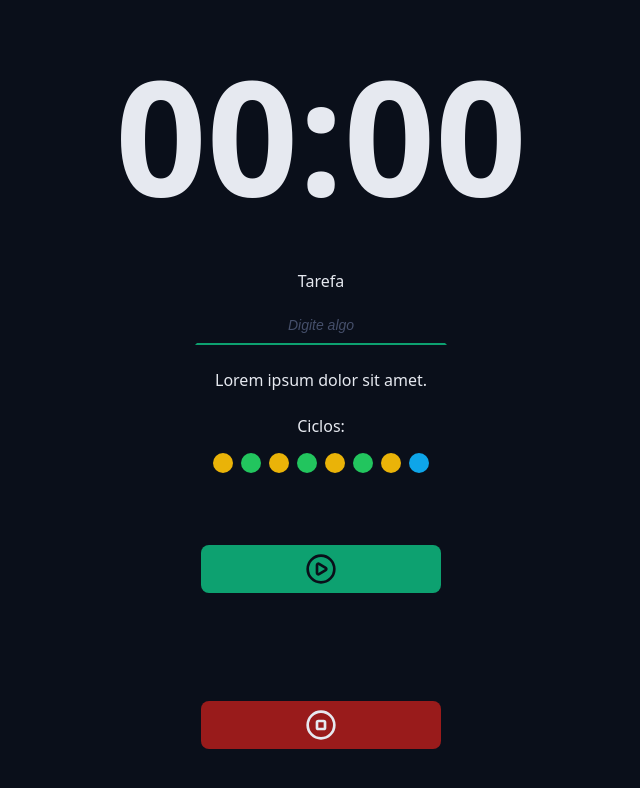
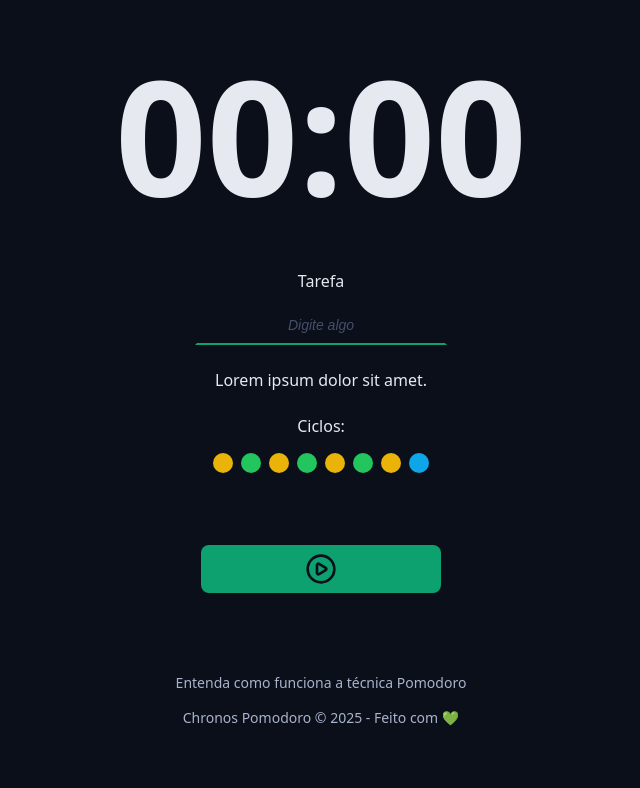
Before and after one commit to matheusjbk/chronos-pomodoro, a React (Vite) app: page / in a window 1280 px wide. Shown: the part 272-1060 px from the top of the page, without its empty margins (319-959 px from the left). After the commit the page ends 1031 px from the top, so only its background shows below. Built offline with nearby package versions, Linux system fonts and the light colour scheme.

Commit message:
feat: adding footer component

```diff
--- a/src/App.tsx
+++ b/src/App.tsx
@@ -5,7 +5,8 @@
 import { Input } from './components/Input';
 import { Cycles } from './components/Cycles';
 import { Button } from './components/Button';
-import { PlayCircleIcon, StopCircleIcon } from 'lucide-react';
+import { Footer } from './components/Footer';
+import { PlayCircleIcon } from 'lucide-react';
 
 import './styles/theme.css';
 import './styles/global.css';
@@ -45,10 +46,13 @@
           </div>
 
           <div className='formRow'>
-            <Button icon={<PlayCircleIcon />} color='green' />
-            <Button icon={<StopCircleIcon />} color='red' />
+            <Button icon={<PlayCircleIcon />} />
           </div>
         </form>
+      </Container>
+
+      <Container>
+        <Footer />
       </Container>
     </>
   );
--- /dev/null
+++ b/src/components/Footer/index.tsx
@@ -0,0 +1,12 @@
+import styles from './style.module.css';
+
+export function Footer() {
+  return (
+    <footer className={styles.footer}>
+      <a href=''>Entenda como funciona a técnica Pomodoro</a>
+      <a href=''>
+        Chronos Pomodoro &copy; {new Date().getFullYear()} - Feito com 💚
+      </a>
+    </footer>
+  );
+}
--- /dev/null
+++ b/src/components/Footer/style.module.css
@@ -0,0 +1,17 @@
+.footer {
+  display: flex;
+  flex-flow: column wrap;
+  align-items: center;
+  justify-content: center;
+  gap: 1.6rem;
+  font-size: 1.4rem;
+}
+
+.footer a {
+  color: var(--text-muted);
+  text-decoration: none;
+}
+
+.footer a:hover {
+  text-decoration: underline;
+}
```
